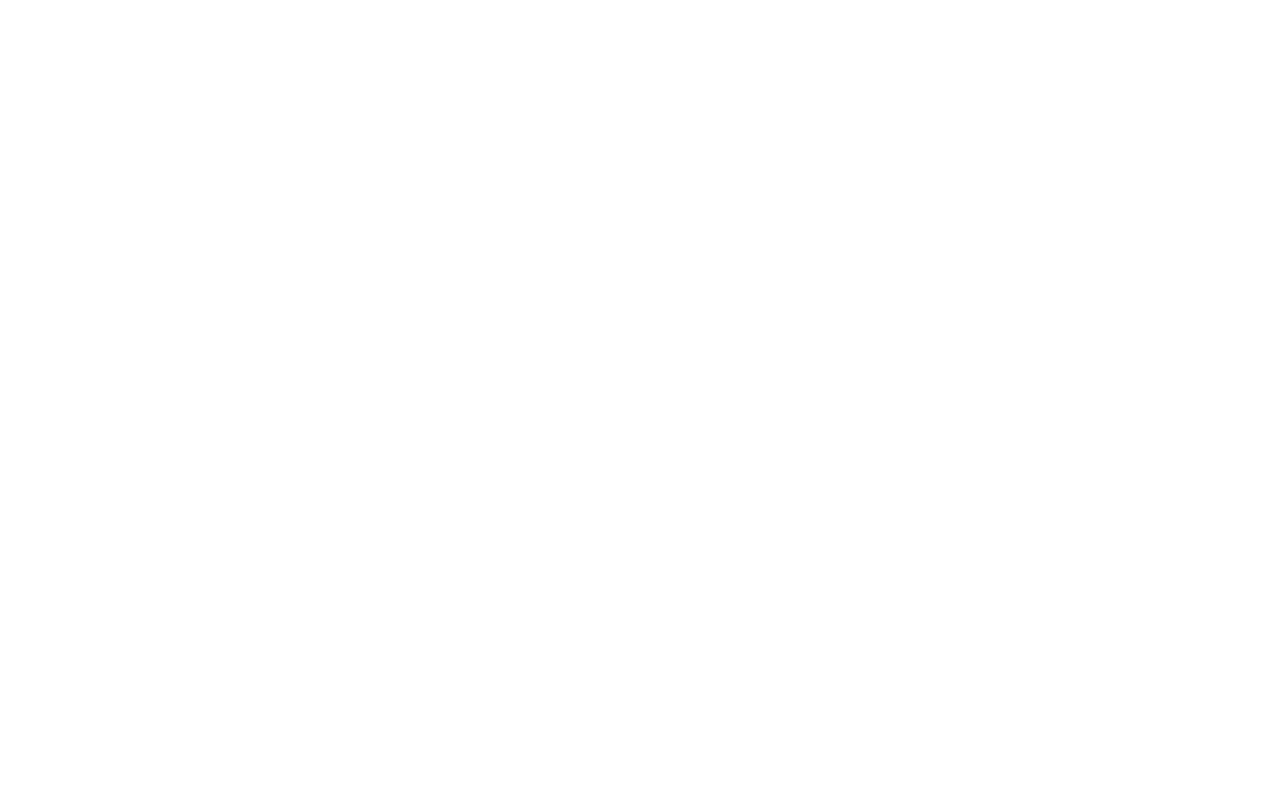
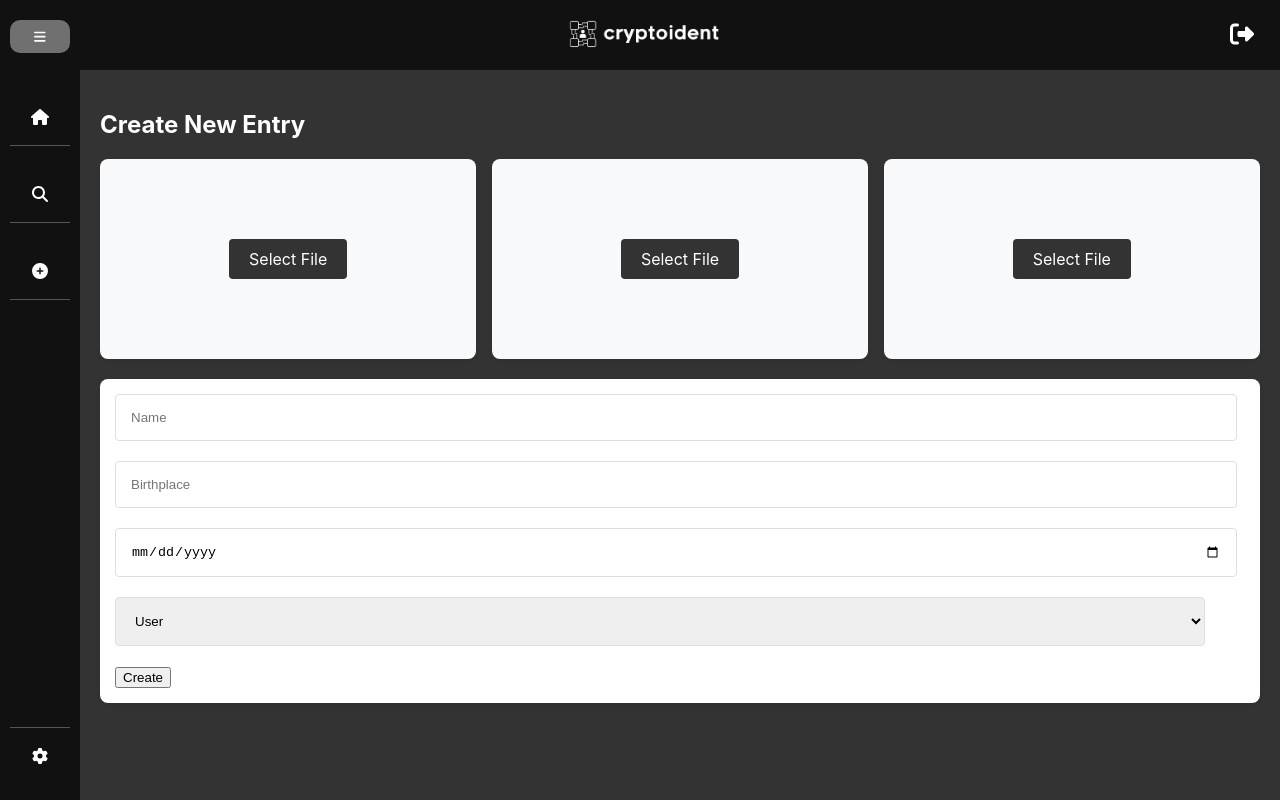
Before and after one commit to philipp-engelhardt/cryptoident, a React (Create React App) app: page /create in a window 1280 px wide. Before the commit this address had no page. Built offline with nearby package versions, Linux system fonts and the light colour scheme.

Commit message:
implementation of create component and minor changes to header and sidebar

```diff
--- a/src/App.js
+++ b/src/App.js
@@ -3,6 +3,7 @@
 import LoginPage from './pages/LoginPage';
 import Explorer from './components/Explorer';
 import Search from './components/Search';
+import Create from './components/Create';
 import './App.css';
 
 const App = () => {
@@ -12,6 +13,7 @@
         <Route path="/login" element={<LoginPage />} />
         <Route path="/explorer/*" element={<Explorer />} />
         <Route path="/search" element={<Search />} />
+        <Route path="/create" element={<Create />} />
         <Route path="/" element={<Navigate to="/login" />} />
       </Routes>
     </Router>
--- /dev/null
+++ b/src/components/Create.css
@@ -0,0 +1,82 @@
+/* src/components/Create.css */
+.create-container {
+    display: flex;
+    height: 100vh;
+  }
+
+  .create-content {
+    flex-grow: 1;
+    display: flex;
+    flex-direction: column;
+    background-color: #333333;
+  }
+
+  .create-main {
+    padding: 20px;
+  }
+
+  .create-input-container {
+    width: 100%;
+    margin-top: 20px;
+    background-color: white;
+    border-radius: 8px;
+    overflow: hidden;
+    box-shadow: 0 2px 4px rgba(0, 0, 0, 0.1);
+    box-sizing: border-box;
+    padding: 15px; /* Größere Polsterung */
+  }
+
+  .create-container h2 {
+    margin-bottom: 20px;
+    font-size: 24px;
+    color: white;
+  }
+
+  .create-container input,
+  .create-container select {
+    width: calc(100% - 40px); /* Größere Breite */
+    padding: 15px; /* Größere Polsterung */
+    margin-right: 10px;
+    border: 1px solid #ddd;
+    border-radius: 4px;
+    margin-bottom: 20px; /* Abstand zwischen den Eingabefeldern */
+  }
+
+  .create-box-container {
+    display: flex;
+    justify-content: space-between; /* Verteilt die Boxen gleichmäßig */
+    margin-bottom: 20px;
+  }
+
+  .create-box {
+    width: calc(33.3% - 10px); /* Breite für drei Boxen nebeneinander mit Abstand */
+    height: 200px;
+    background-color: #f8f9fa;
+    border-radius: 8px;
+    box-shadow: 0 2px 4px rgba(0, 0, 0, 0.1);
+    display: flex;
+    align-items: center;
+    justify-content: center;
+    flex-direction: column; /* Damit der Text und der Button gestapelt werden */
+  }
+
+  .create-box input[type="file"] {
+    display: none; /* Versteckt den Standard-File-Input */
+  }
+
+  .create-box label {
+    padding: 10px 20px;
+    background-color: #333333; /* Standardfarbe für den Button */
+    color: white;
+    border-radius: 4px;
+    cursor: pointer;
+    transition: background-color 0.3s ease;
+  }
+
+  .create-box label.active {
+    background-color: #1cd81c; /* Hellgrün für den aktiven Zustand */
+  }
+
+  .create-box label:hover {
+    background-color: #555555; /* Hellere graue Farbe bei Hover */
+  }
--- /dev/null
+++ b/src/components/Create.js
@@ -0,0 +1,101 @@
+import React, { useState } from 'react';
+import Header from './Header';
+import Sidebar from './Sidebar';
+import './Create.css';
+
+const Create = () => {
+  const [name, setName] = useState('');
+  const [birthplace, setBirthplace] = useState('');
+  const [birthday, setBirthday] = useState('');
+  const [privilegeLevel, setPrivilegeLevel] = useState('User');
+  const [file1, setFile1] = useState(null);
+  const [file2, setFile2] = useState(null);
+  const [file3, setFile3] = useState(null);
+
+  const handleFileChange = (e, setFile) => {
+    const file = e.target.files[0];
+    const validFormats = ['image/png', 'image/jpeg', 'application/pdf']; // Beispiel für gültige Formate
+
+    if (file && validFormats.includes(file.type)) {
+      setFile(file);
+    } else {
+      alert('Ungültiges Dateiformat. Bitte wählen Sie eine PNG, JPEG oder PDF Datei.');
+      e.target.value = ''; // Reset the input if the file format is invalid
+    }
+  };
+
+  const handleSubmit = (e) => {
+    e.preventDefault();
+    console.log('Creating new entry:', { name, birthplace, birthday, privilegeLevel, file1, file2, file3 });
+  };
+
+  return (
+    <div className="create-container">
+      <Sidebar />
+      <div className="create-content">
+        <Header />
+        <div className="create-main">
+          <h2>Create New Entry</h2>
+          <div className="create-box-container">
+            <div className="create-box">
+              <input
+                type="file"
+                id="file1"
+                onChange={(e) => handleFileChange(e, setFile1)}
+              />
+              <label htmlFor="file1" className={file1 ? 'active' : ''}>Select File</label>
+              {file1 && <p>{file1.name}</p>}
+            </div>
+            <div className="create-box">
+              <input
+                type="file"
+                id="file2"
+                onChange={(e) => handleFileChange(e, setFile2)}
+              />
+              <label htmlFor="file2" className={file2 ? 'active' : ''}>Select File</label>
+              {file2 && <p>{file2.name}</p>}
+            </div>
+            <div className="create-box">
+              <input
+                type="file"
+                id="file3"
+                onChange={(e) => handleFileChange(e, setFile3)}
+              />
+              <label htmlFor="file3" className={file3 ? 'active' : ''}>Select File</label>
+              {file3 && <p>{file3.name}</p>}
+            </div>
+          </div>
+          <form className="create-input-container" onSubmit={handleSubmit}>
+            <input
+              type="text"
+              placeholder="Name"
+              value={name}
+              onChange={(e) => setName(e.target.value)}
+            />
+            <input
+              type="text"
+              placeholder="Birthplace"
+              value={birthplace}
+              onChange={(e) => setBirthplace(e.target.value)}
+            />
+            <input
+              type="date"
+              value={birthday}
+              onChange={(e) => setBirthday(e.target.value)}
+            />
+            <select
+              value={privilegeLevel}
+              onChange={(e) => setPrivilegeLevel(e.target.value)}
+            >
+              <option value="User">User</option>
+              <option value="Admin">Admin</option>
+            </select>
+            <button type="submit">Create</button>
+          </form>
+        </div>
+      </div>
+    </div>
+  );
+};
+
+export default Create;
--- a/src/components/Explorer.js
+++ b/src/components/Explorer.js
@@ -15,6 +15,7 @@
     { hash: 'c8e9e4d2f2a5c7e8d6f4d2c8e5e3a9b4d6d3e1c4a5b6c7', blockheight: 854374, blocksize: '1,577,927', personID: 'ID004', privilegeLevel: 'User', timestamp: '28/07/2024 -<br> 21:27:49' },
     { hash: '8d3c4a5b6c7d8e9f2d3c4e5d6b4a3c2d1f4a5b6c7d8e9f0', blockheight: 854373, blocksize: '1,696,866', personID: 'ID005', privilegeLevel: 'Admin', timestamp: '28/07/2024 -<br> 21:03:44' },
     { hash: '9a2b3c4d5e6f7a8b9c0d1e2f3d4a5b6c7d8e9f0a1b2c3d4', blockheight: 854372, blocksize: '1,613,277', personID: 'ID006', privilegeLevel: 'User', timestamp: '28/07/2024 -<br> 21:01:32' },
+    { hash: 'd4c5e6f7a8b9c0d1e2f3d4a5b6c7d8e9f0a1b2c3d4e5f6g7', blockheight: 854371, blocksize: '1,626,688', personID: 'ID007', privilegeLevel: 'Admin', timestamp: '28/07/2024 -<br> 20:52:20' },
   ];
 
   const handleRowClick = (hash) => {
--- a/src/components/Header.css
+++ b/src/components/Header.css
@@ -12,7 +12,7 @@
 
   .logo-container {
     position: absolute;
-    left: 50%;
+    left: 47%;
     transform: translateX(-50%);
   }
 
--- a/src/components/Sidebar.js
+++ b/src/components/Sidebar.js
@@ -1,7 +1,7 @@
 import React, { useState } from 'react';
 import { Link } from 'react-router-dom';
 import { FontAwesomeIcon } from '@fortawesome/react-fontawesome';
-import { faHome, faSearch, faCog, faBars } from '@fortawesome/free-solid-svg-icons';
+import { faHome, faSearch, faCog, faBars, faPlusCircle} from '@fortawesome/free-solid-svg-icons';
 import './Sidebar.css';
 
 const Sidebar = () => {
@@ -29,6 +29,12 @@
             {isOpen && <span>Search</span>}
           </Link>
         </li>
+        <li>
+          <Link to="/create">
+            <FontAwesomeIcon icon={faPlusCircle} />
+            {isOpen && <span>Create</span>}
+          </Link>
+        </li>
         <li className="settings">
           <Link to="/settings">
             <FontAwesomeIcon icon={faCog} />
```
